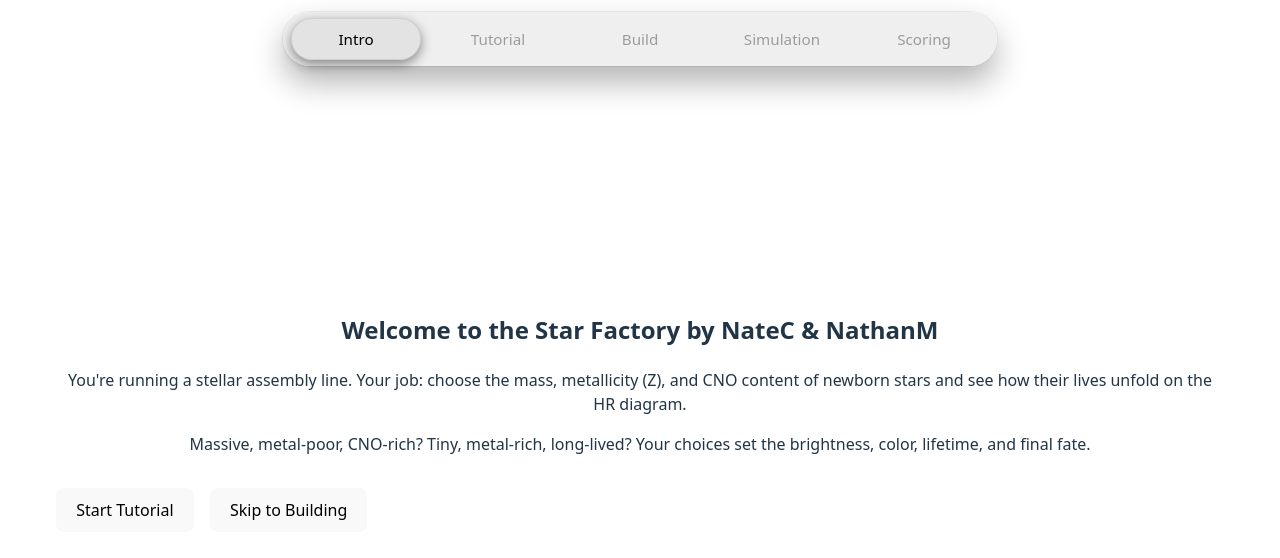
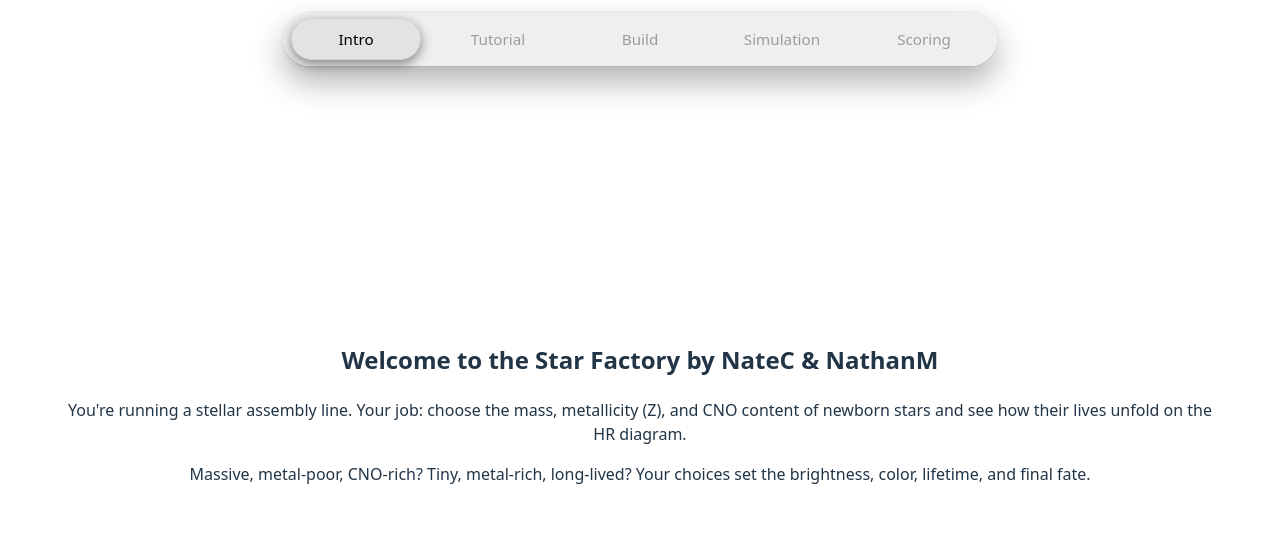
Before and after one commit to inattym/star-factory-web, a React (Vite) app: page / in a window 1280 px wide. Shown: the top 558 px of the page. Built offline with nearby package versions, Linux system fonts and the light colour scheme.

Commit message:
Remove tutorial buttons from IntroScreen
Removed tutorial buttons from the IntroScreen component.

```diff
--- a/src/phases/IntroScreen.tsx
+++ b/src/phases/IntroScreen.tsx
@@ -19,11 +19,6 @@ export function IntroScreen({
         Massive, metal-poor, CNO-rich? Tiny, metal-rich, long-lived? Your
         choices set the brightness, color, lifetime, and final fate.
       </p>
-
-      <div style={{ marginTop: '2rem', display: 'flex', gap: '1rem' }}>
-        <button onClick={onStartTutorial}>Start Tutorial</button>
-        <button onClick={onSkipToBuild}>Skip to Building</button>
-      </div>
     </section>
   )
 }
```
